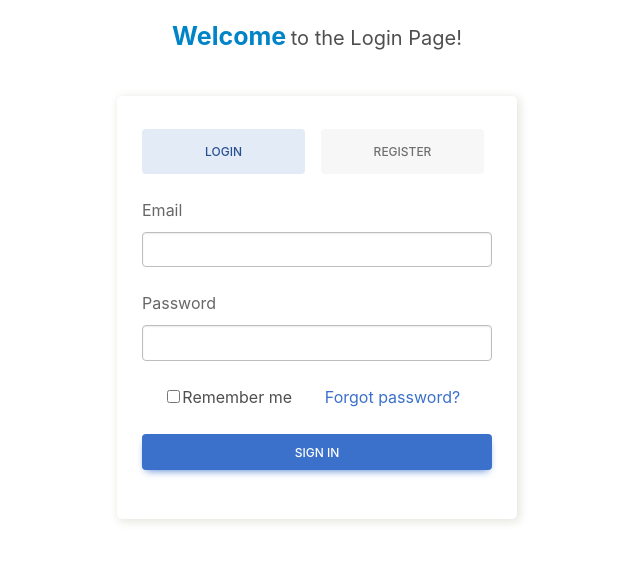
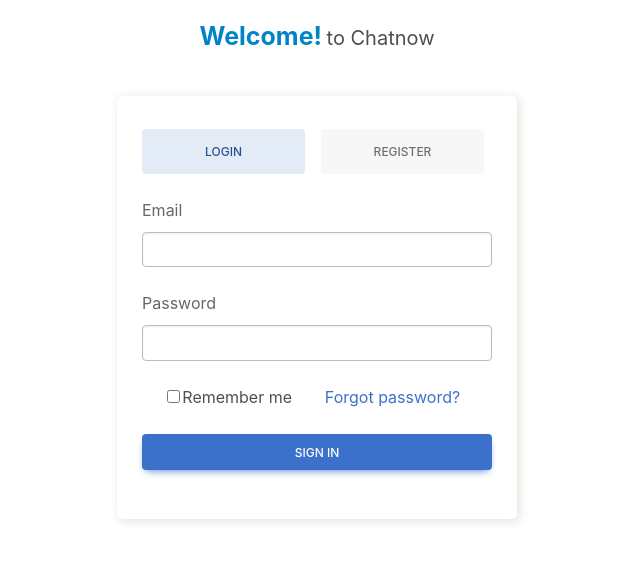
Before and after one commit to RahulMainwal/chatnowsite, a React (Create React App) app: page /login in a window 1280 px wide. Shown: the top 562 px of the page, without its empty margins (323-963 px from the left). Built offline with nearby package versions, Linux system fonts and the light colour scheme; no server answers; the HTML template or start-up script is replaced by a standard one.

Commit message:
Update Login.js

```diff
--- a/src/components/Login.js
+++ b/src/components/Login.js
@@ -168,8 +168,8 @@ function Login() {
     <div>
       <div style={{ width: "90%", margin: "auto", marginTop: "2vh" }}>
         <div style={{ textAlign: "center", marginBottom: "5vh" }}>
-          <b style={{ color: "#0084c7", fontSize: "25px" }}>Welcome</b>{" "}
-          <span style={{ fontSize: "20px" }}>to the Login Page!</span>
+          <b style={{ color: "#0084c7", fontSize: "25px" }}>Welcome!</b>{" "}
+          <span style={{ fontSize: "20px" }}>to Chatnow</span>
         </div>
         <div
           style={{
```
